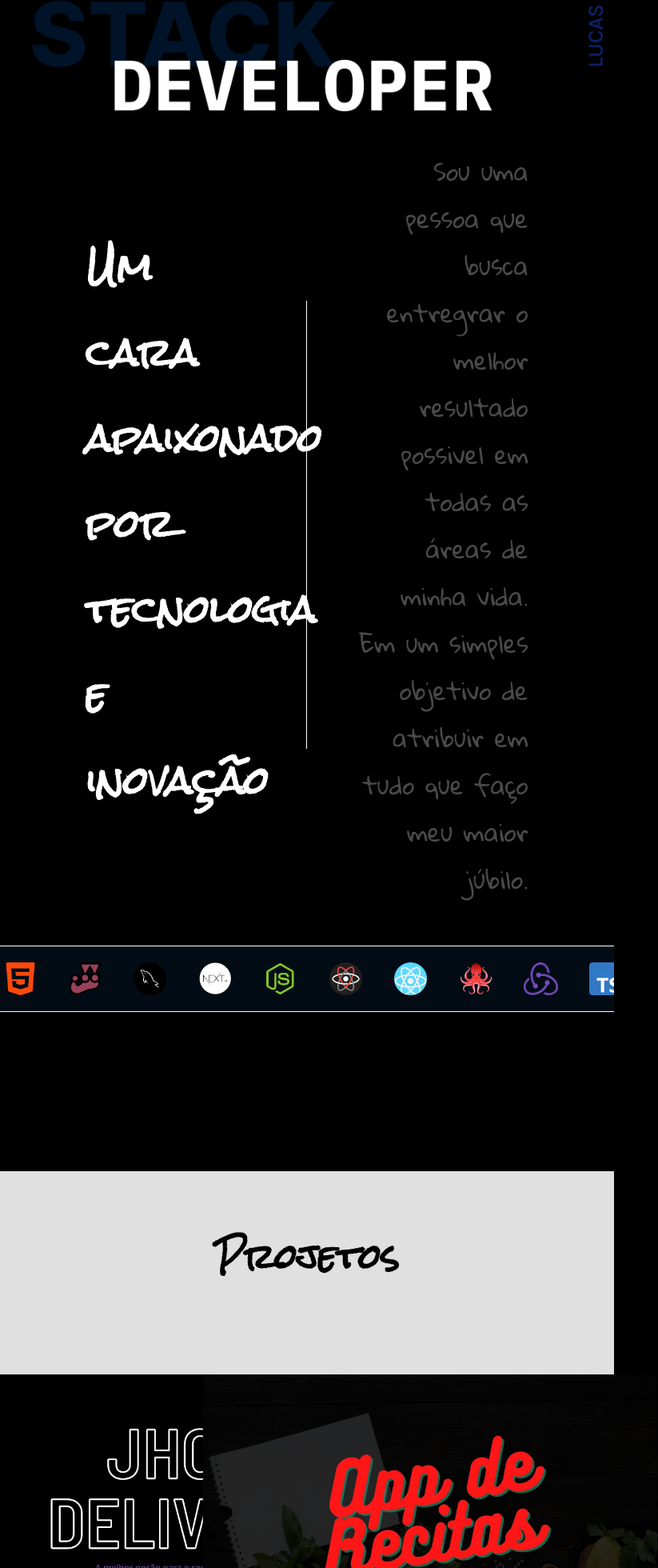
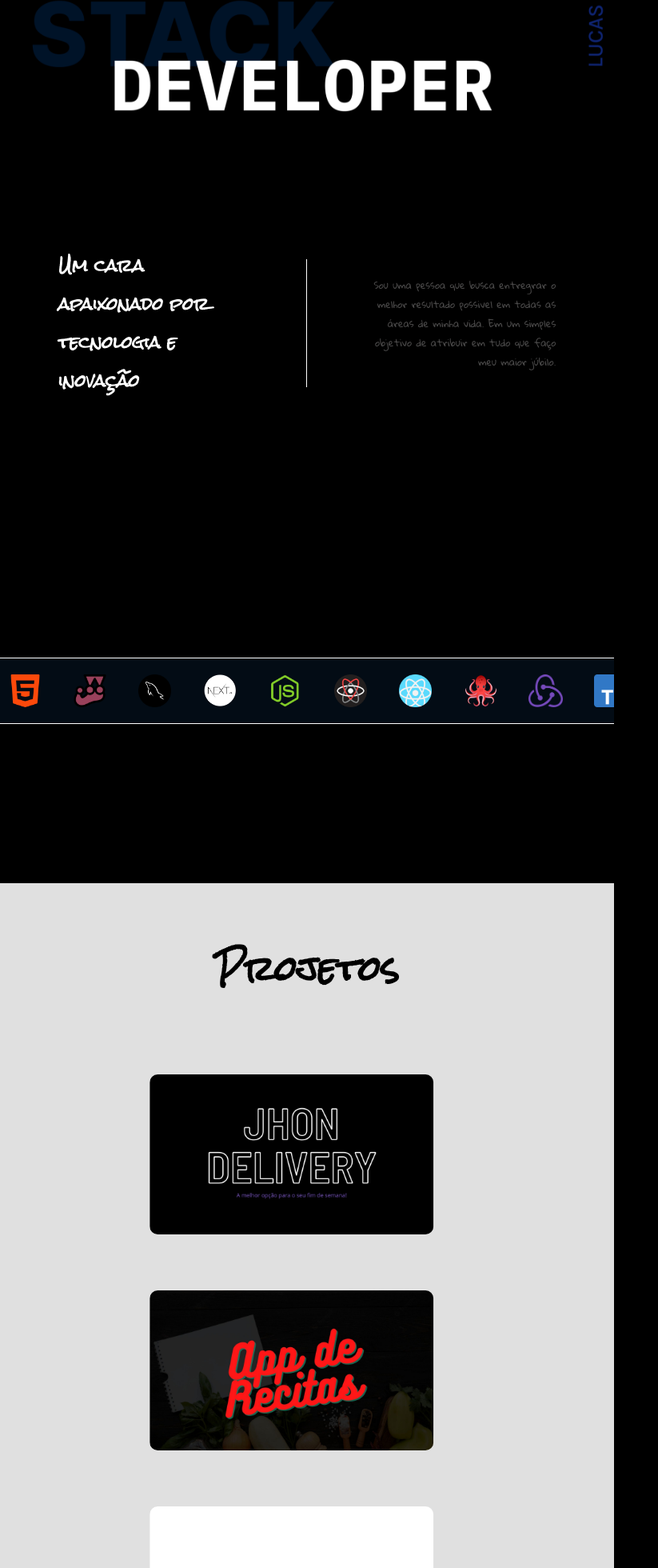
Before and after one commit to LucasBelgamann/portfolio, a React (Create React App) app: page / in a window 768 px wide. Shown: the part 230-2190 px from the top of the page at 80% size, 823 px wide, since content can reach past the window. Built offline with nearby package versions, Linux system fonts and the light colour scheme; a web font is replaced by a local one.

Commit message:
fix: media query

```diff
--- a/src/components/aboutme/Aboutme.css
+++ b/src/components/aboutme/Aboutme.css
@@ -61,3 +61,32 @@
      }
 
  }
+
+ @media screen and (min-width: 767px) and (max-width: 1023px) {
+    .container-about {
+        height: 55vh;
+      }
+
+    .aboutme {
+        margin: auto;
+        width: 90%;
+    }
+
+    .aboutme h2 {
+       font-size: 20px;
+    }
+
+
+    .line-about {
+        height: 20vh;
+    }
+
+    .aboutme p {
+        font-size: 12px;
+     }
+
+ }
+
+ @media screen and (max-width: 1024px) {
+
+ }
--- a/src/components/contact/Contact.css
+++ b/src/components/contact/Contact.css
@@ -65,6 +65,7 @@ div.sigle-input label {
   left: 5px;
   bottom: 10px;
   color: rgb(150, 150, 150);
+  font-family: 'Gloria Hallelujah', cursive;
   cursor: text;
   transition: 0.5s ease-in-out;
 }
@@ -100,6 +101,7 @@ div.sigle-input .input:valid ~ label {
   height: 15vh;
   width: 20vw;
   resize: none;
+  font-family: 'Gloria Hallelujah', cursive;
   outline: none;
   transition: 0.3s ease-in-out;
 }
--- a/src/components/projects/Projects.css
+++ b/src/components/projects/Projects.css
@@ -153,3 +153,53 @@
     padding: 5px;
   }
 }
+
+@media screen and (min-width: 767px) and (max-width: 1023px) {
+  .container-projects {
+    flex-direction: column;
+    align-items: center;
+    width: 95%;
+  }
+
+  .card {
+    width: 90%;
+    height: 30vh;
+    margin: 15px;
+  }
+
+  .card .circle::before {
+    clip-path: circle(20px at center);
+  }
+
+  .card .image {
+    height: 25vh;
+  }
+
+  .card .content h2 {
+    font-size: 15px;
+  }
+
+  .card .content p {
+    font-size: 12px;
+  }
+
+  .card .content button {
+    font-size: 10px;
+    padding: 5px;
+  }
+
+}
+
+@media screen and (min-width: 1024px) {
+  .card .image {
+    height: 25vh;
+  }
+
+  .card .circle::before {
+    clip-path: circle(20px at center);
+  }
+
+  .card {
+    margin: 15px;
+  }
+}
--- a/src/components/projects/ProjectsData.js
+++ b/src/components/projects/ProjectsData.js
@@ -14,7 +14,7 @@ export const Data = [
         title: 'Delivery app',
         img: jhon,
         link: 'https://github.com/LucasBelgamann/delivery_app',
-        description: 'Nessa aplicação, o grupo foi responsável por criar e integrar tanto o back-end quanto o front-end, sendo o principal objetivo desenvolver um app de delivery para uma distribuidora de bebidas.',
+        description: 'Aplicação que vai do banco de dados até a interface do usuário, sendo o principal objetivo desenvolver um app de delivery para uma distribuidora de bebidas.',
         techs: [
             {
                 img: javaScript
```
